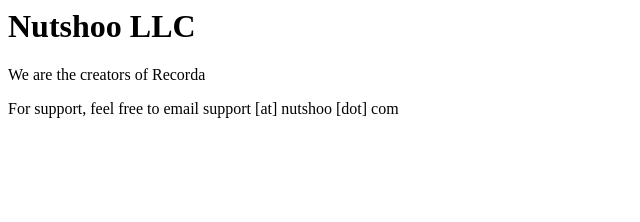
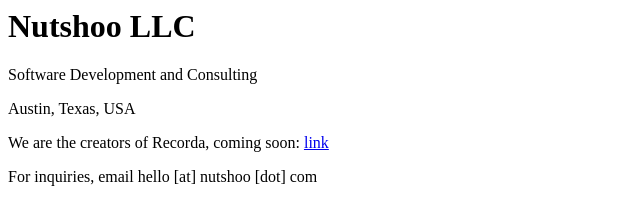
Before and after one commit to nutshoo/nutshoo.github.io, a plain HTML site: page index.html in a window 1280 px wide. Shown: the whole page, without its empty margins (0-640 px from the left). Drawn offline with Linux system fonts and the light colour scheme.

Commit message:
Update index.html
Minor updates and additions.

```diff
--- a/index.html
+++ b/index.html
@@ -1,7 +1,9 @@
 <html>
 	<body>
 		<h1>Nutshoo LLC</h1>
-		<p>We are the creators of Recorda</p>
-		<p>For support, feel free to email support [at] nutshoo [dot] com</p>
+		<p>Software Development and Consulting</p>
+		<p>Austin, Texas, USA</p>
+		<p>We are the creators of Recorda, coming soon: <a href="https://www.recorda.io">link</a></p>
+		<p>For inquiries, email hello [at] nutshoo [dot] com</p>
 	</body>
 </html>
```
